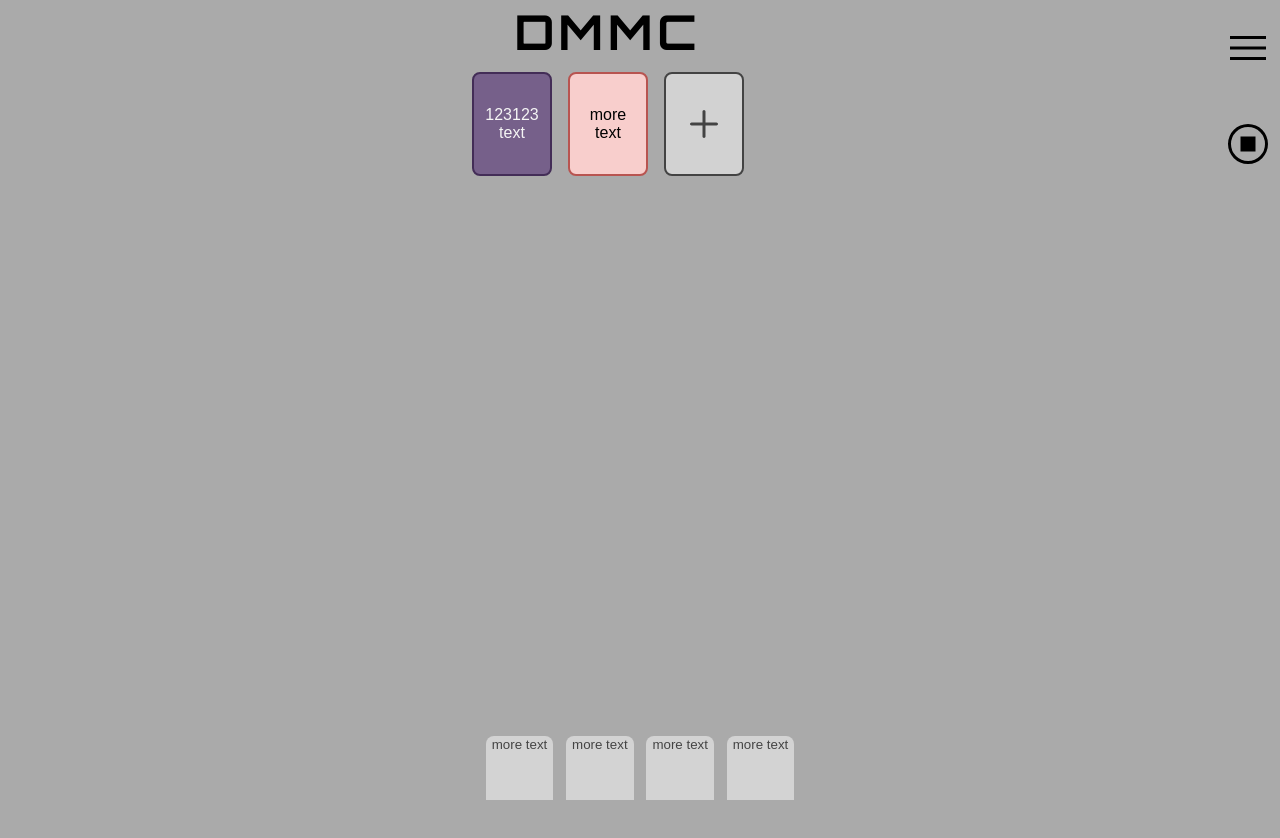
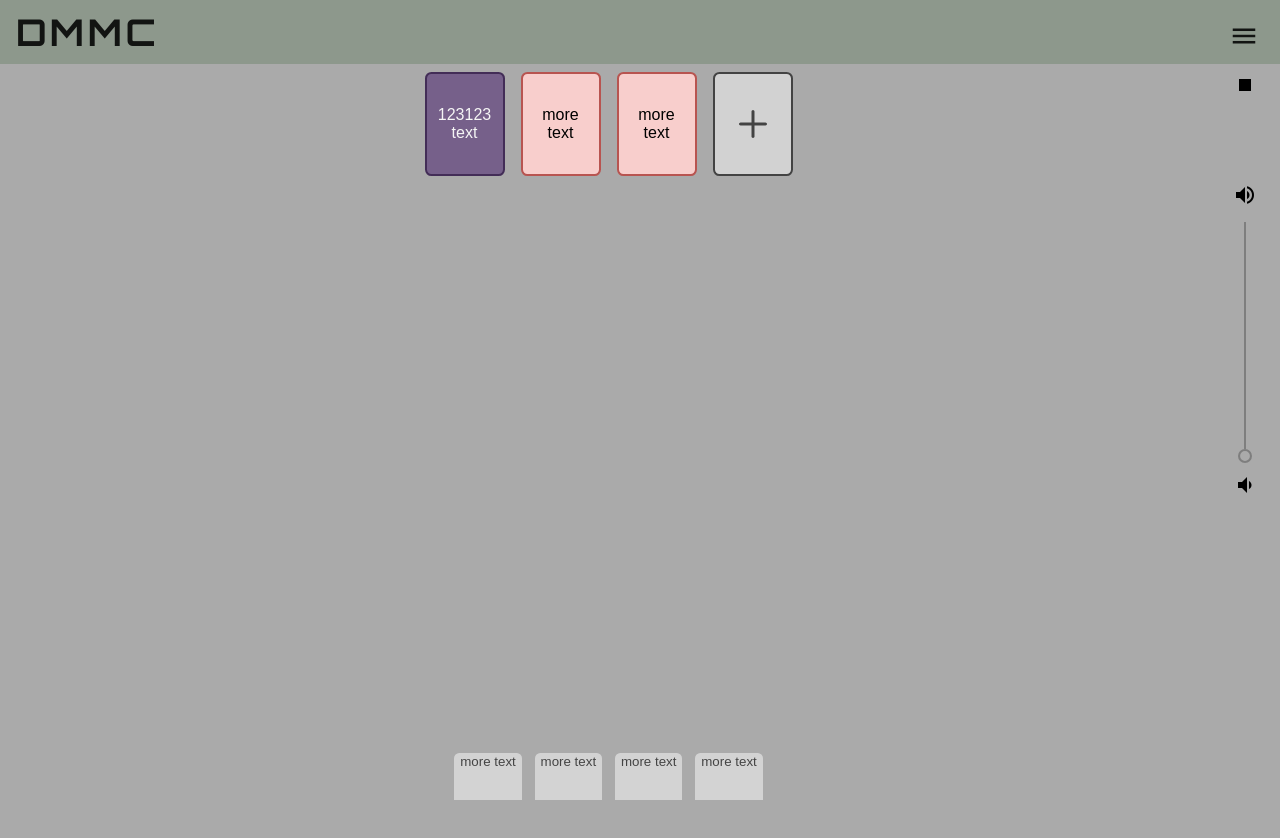
Before and after one commit to Diniver/MusicCompanion, an Angular app: page / in a window 1280 px wide. Shown: the top 838 px of the page. After the commit the page ends 800 px from the top, so only its background shows below. Built offline with nearby package versions, Linux system fonts and the light colour scheme.

Commit message:
Sliders, menu/volume buttons UI

```diff
--- a/src/app/app.component.css
+++ b/src/app/app.component.css
@@ -24,7 +24,6 @@ h1 {
     background-color: transparent;
     background-repeat: no-repeat;
     border-width: 0;
-    border-radius: 2rem;
     height: 1rem;
     width: 1rem;
     padding: 2rem;
@@ -36,7 +35,6 @@ h1 {
     background-color: transparent;
     background-repeat: no-repeat;
     border-width: 0;
-    border-radius: 2rem;
     height: 1rem;
     width: 1rem;
     padding: 2rem;
@@ -45,7 +43,6 @@ h1 {
 .play {
     background-color: whitesmoke;
     border-width: 0.15rem;
-    border-radius: 0.5rem;
     border-style: solid;
     color: black;
     height: 6.5rem;
@@ -61,7 +58,6 @@ h1 {
 
 #page-menu {
     display: flex;
-    height: 100%;
     justify-content: center;
     align-self: flex-end;
 }
@@ -73,11 +69,11 @@ h1 {
 
 .btn-page {
     display: inline-flex;
-    border-top-right-radius: 00.5rem;
-    border-top-left-radius: 0.5rem;
+    border-bottom-right-radius: 0px;
+    border-bottom-left-radius: 0px ;
     margin-left: 0.4rem;
     margin-right: 0.4rem;
-    height: 4rem;
+    height: 3.5em;
     opacity: 0.6;
 }
 
@@ -170,3 +166,34 @@ h1 {
     border-color: #BD7000;
     color: whitesmoke
 }
+.mat-toolbar-single-row {
+
+    justify-content: space-between;
+}
+
+.menubtn {
+    transform: scale(1.25);
+    min-height: 0;
+    border-radius: 4px;
+     }
+
+.sidepanel {
+    /* background-color: #0050EF; */
+    height:auto;
+    margin-right: 7px;
+    width: 4em;
+    float: right;
+    display: flex;
+    flex-direction: column;
+    align-items: center;
+    justify-content: space-around;
+}
+mat-slider {
+    height: 250px;
+  }
+  .sidepanel-volume {
+    margin-top: 5em;
+    display: flex;
+    flex-direction: column;
+    align-items: center;
+  }
--- a/src/app/app.component.html
+++ b/src/app/app.component.html
@@ -1,19 +1,46 @@
 <!--ng serve --host 192.168.0.10" REMOVE BEFORE DEPLOY, -->
 
-<div id="left-menu">
-  <button id="btn-menu"></button>
-  <button id="btn-stop-all" style="margin-top:2rem ;"></button>
+<mat-toolbar>{{title}}
+  <div>
+    <button mat-icon-button>
+      <mat-icon class="menubtn">menu</mat-icon>
+    </button>
+  </div>
+</mat-toolbar>
+
+<div class="sidepanel">
+  <button mat-icon-button>
+    <mat-icon>stop</mat-icon>
+  </button>
+
+  <div class="sidepanel-volume">
+    <button mat-icon-button>
+      <mat-icon>volume_up</mat-icon>
+    </button>
+    <mat-slider vertical></mat-slider>
+    <button mat-icon-button>
+      <mat-icon>volume_down</mat-icon>
+    </button>
+  </div>
 </div>
-
-<h1>{{title}}</h1>
 
 <div id="grid-main">
   <button class="play purple-active">123123 text</button>
   <button class="play orange">more text</button>
+  <button class="play orange">more text</button>
   <button class="add play" (click)="openDialog()"></button>
 
+</div>
 
-</div>
+
+
+<!-- <div id="left-menu">
+  <button id="btn-menu"></button>
+  <button id="btn-stop-all" style="margin-top:2rem ;"></button>
+</div> -->
+
+
+
 
 <div id="page-menu">
   <div id="page">
--- a/src/app/btn-settings/btn-settings.component.css
+++ b/src/app/btn-settings/btn-settings.component.css
@@ -7,6 +7,5 @@ h3 {
     justify-content: space-between;
 }
 button {
-    border-radius: 0.3rem;
-    font-size: large;
+    font-size: 1.3rem;
 }
--- a/src/app/btn-settings/btn-settings.component.html
+++ b/src/app/btn-settings/btn-settings.component.html
@@ -1,6 +1,6 @@
 <h3>{{title}}</h3>
 
 <div id="confirm-menu">
-    <button>Remove</button>
-    <button>Save</button>
+    <button mat-raised-button color="primary">Remove</button>
+    <button mat-raised-button color="primary">Save</button>
 </div>
--- a/src/styles.css
+++ b/src/styles.css
@@ -17,6 +17,7 @@ body {
 button {
     transition-duration: 300ms;
     border-width: 0;
+    border-radius: 0.4em;
 }
 
 button:hover {
@@ -30,14 +31,24 @@ button:hover {
 .mat-typography h1 {
     text-align: center;
     font-family: Orbitron;
-    letter-spacing: 0.3rem;
+    letter-spacing: 0.1em;
     font-size: 3rem;
-    /* margin-top: 1rem; */
 }
 
 .mat-typography h3 {
     font-family: Orbitron;
-    letter-spacing: 0.3rem;
-    font-size: 1.2rem;
+    letter-spacing: 0.2rem;
+    font-size: 1.3em;
 
 }
+
+.mat-toolbar-single-row {
+    font-family: Orbitron;
+    font-size: 2.3rem;
+    letter-spacing: 0.1em;
+    background-color: rgba(26, 82, 21, 0.199);
+}
+
+.mat-raised-button.mat-primary {
+    background-color: #454872;
+}
```
Also changed, not shown: src/app/app.module.ts (+15 -2 lines).
